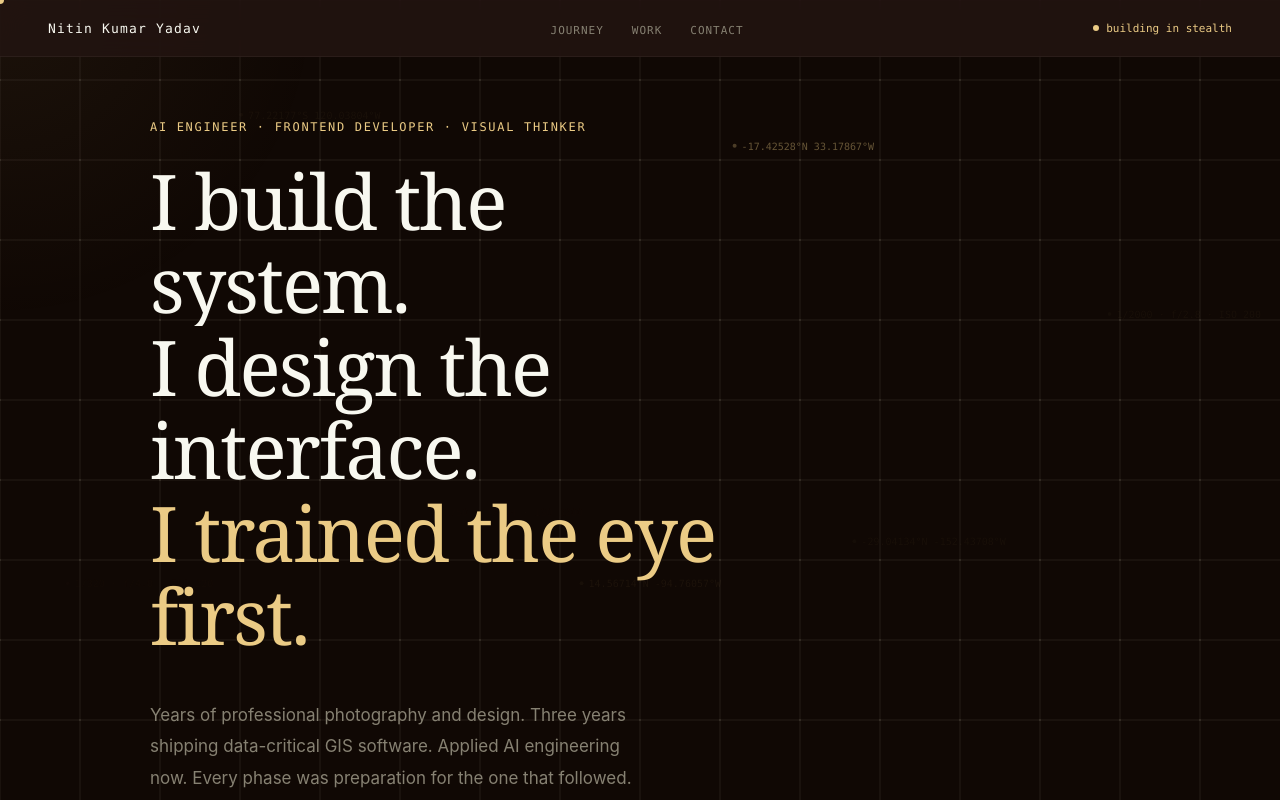
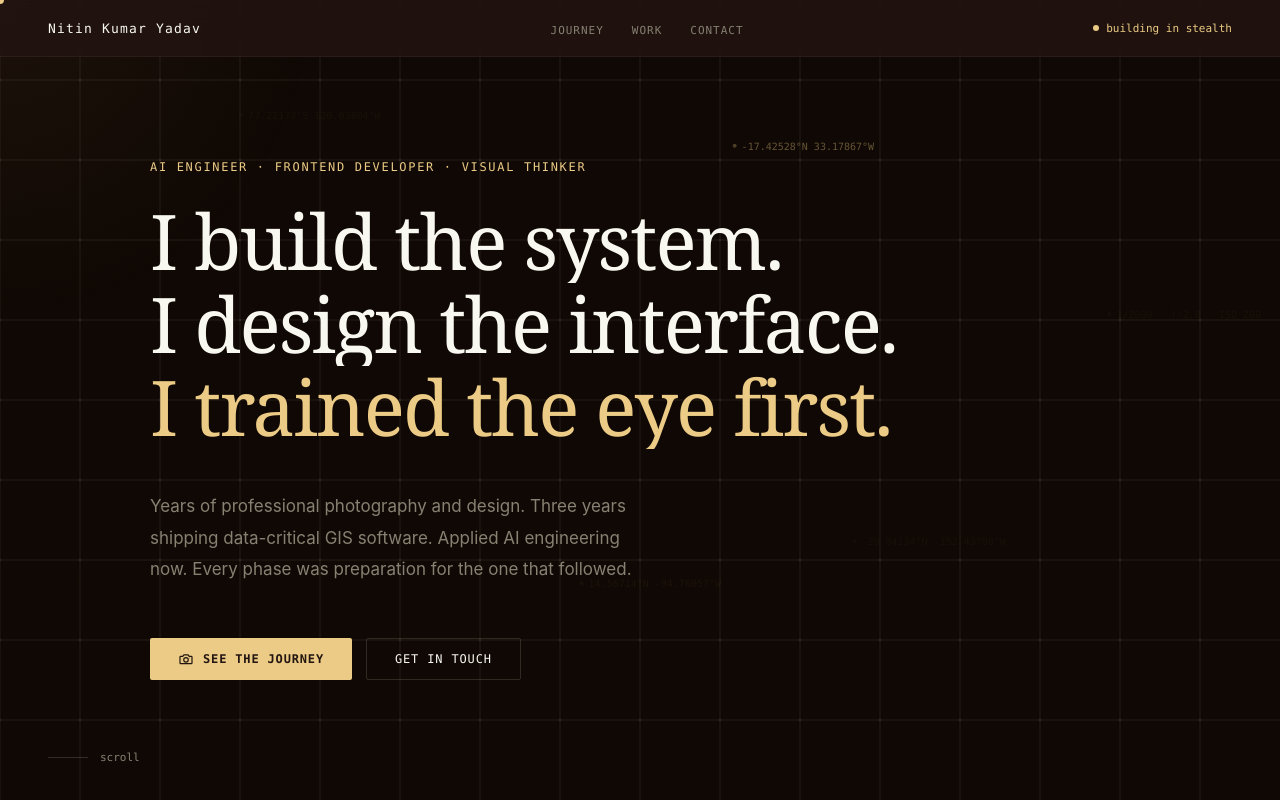
Before and after one commit to Nitinyadavdev/nitin-portfolio, a Next.js app: page / in a window 1280 px wide. Shown: the top 800 px of the page. Built offline with nearby package versions, Linux system fonts and the light colour scheme.

Commit message:
width changes

```diff
--- a/components/Hero.tsx
+++ b/components/Hero.tsx
@@ -67,7 +67,7 @@ useEffect(() => {
 >
   <div
     style={{
-      maxWidth: mobile ? '100%' : 600,
+      // maxWidth: mobile ? '100%' : 600,
     }}
   >
 
@@ -97,7 +97,7 @@ useEffect(() => {
           lineHeight: 1.08,
           letterSpacing: '-0.025em',
           marginBottom: 42,
-          maxWidth: mobile ? 420 : 720,
+          // maxWidth: mobile ? 420 : 920,
         }}>
           {/* Line 1 */}
           <span style={{ display: 'block', overflow: 'hidden' }}>
@@ -128,9 +128,8 @@ useEffect(() => {
               animation: 'sup 0.9s cubic-bezier(0.16,1,0.3,1) 0.8s forwards',
             }}>
              <>
-  I trained the eye
-  <br />
-  first.
+  I trained the eye first.
+
 </>
             </span>
           </span>
```
